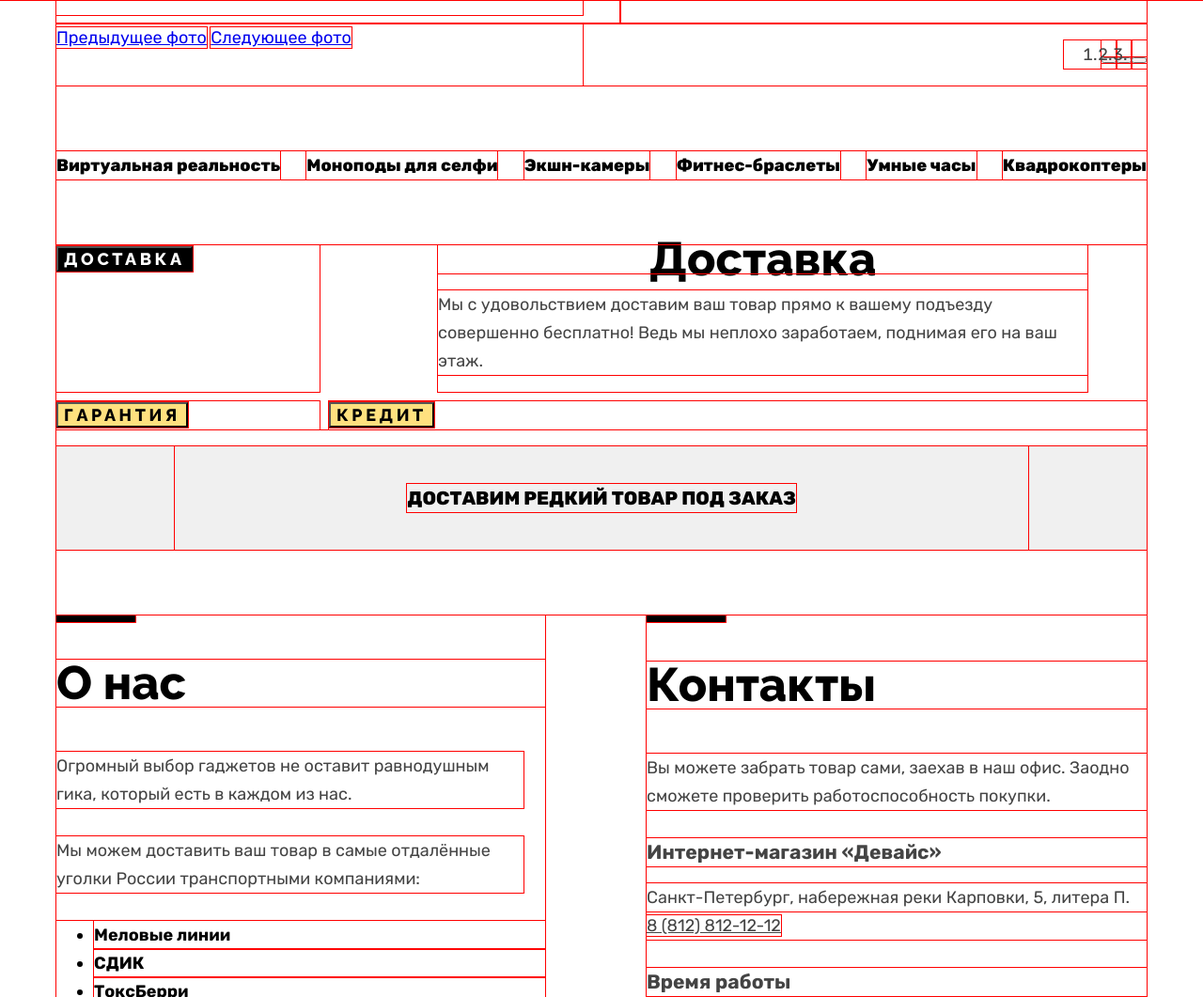
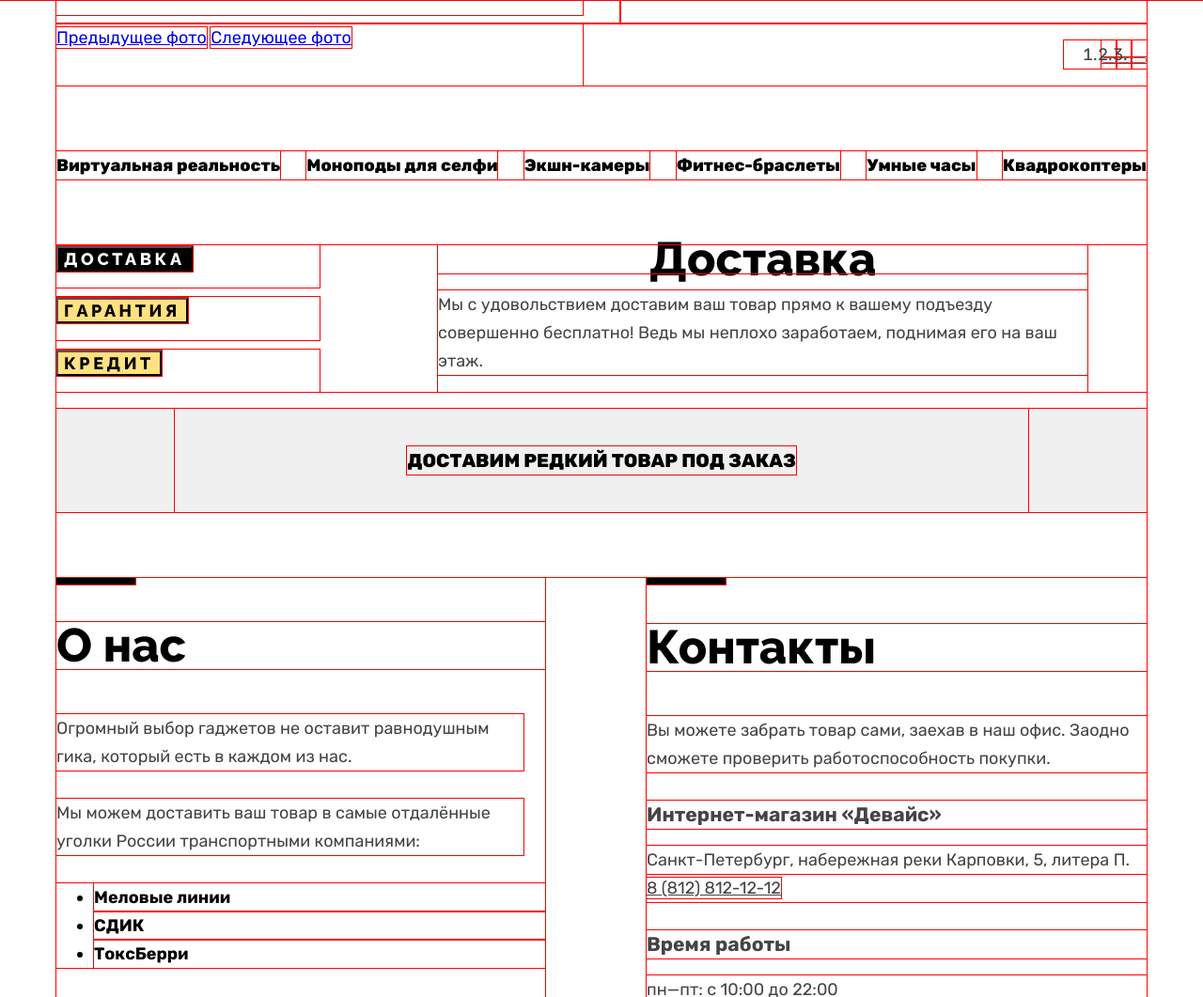
Before and after one commit to htmlacademy-htmlcss/1239573-device-33, a plain HTML site: page index.html in a window 1280 px wide. Shown: the part 800-1861 px from the top of the page at 94% size. Drawn offline with Linux system fonts and the light colour scheme; files whose address does not match are found by name.

Commit message:
Update styles.css

```diff
--- a/styles/styles.css
+++ b/styles/styles.css
@@ -251,15 +251,15 @@ body {
   grid-template-columns: 280px 1fr;
   grid-gap: 10px;
 }
- .services-list-item-delivery{
+ .services-list-delivery{
   grid-column: 1/2;
   grid-row: 1/2;
 }
-.services-list-item-warranty{
+.services-list-warranty{
   grid-column: 1/2;
   grid-row: 2/3;
 }
-.services-list-item-credit{
+.services-list-credit{
   grid-column: 1/2;
   grid-row: 3/4;
 }
@@ -271,8 +271,8 @@ body {
 
 .services-items {
   margin: 0 63px 0 116px;
-  grid-column: 2 / -1;
-  grid-row: 1/-1;
+  grid-column: 2/-1;
+  grid-row: 1/4;
 }
 
 .services-btn {
```
